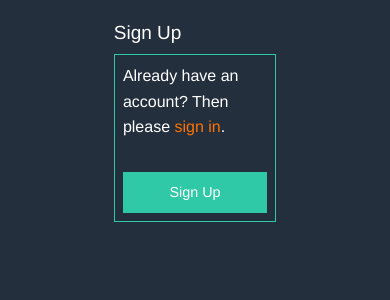
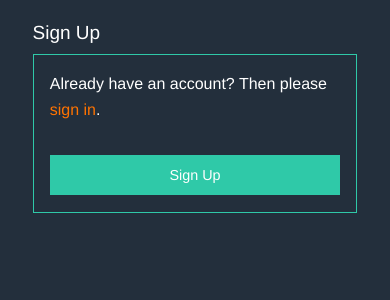
Before and after one commit to SaturDJang/warp, a Django app: template warp/templates/account/signup.html in a window 390 px wide. Shown: the part 64-364 px from the top of the page. Run offline with Django 3.2, Linux system fonts and the light colour scheme; the template is opened without the code that fills it: most values are stand-ins (such as "Sample title", 1, 10 or a date in 2020); style sheets or scripts are compiled from the project's sources; some libraries are stand-ins or nearby versions.

Commit message:
Apply Responsive Design in Login etc page

```diff
--- a/warp/templates/account/login.html
+++ b/warp/templates/account/login.html
@@ -7,7 +7,7 @@
 {% block head_title %}{% trans "Sign In" %}{% endblock %}
 
 {% block inner %}
-  <div class="login-form small-5 small-centered">
+  <div class="login-form small-10 medium-8 large-5 small-centered medium-centered large-centered">
     <h3>Sign In</h3>
     <div class="login-wrapper">
       {% get_providers as socialaccount_providers %}
--- a/warp/templates/account/password_reset.html
+++ b/warp/templates/account/password_reset.html
@@ -7,7 +7,7 @@
 {% block head_title %}{% trans "Password Reset" %}{% endblock %}
 
 {% block inner %}
-  <div class="login-form small-5 small-centered">
+  <div class="login-form small-10 small-centered large-5 large-centered medium-8 medium-centered">
     <h3>{% trans "Password Reset" %}</h3>
     <div class="login-wrapper">
       {% if user.is_authenticated %}
--- a/warp/templates/account/signup.html
+++ b/warp/templates/account/signup.html
@@ -6,7 +6,7 @@
 {% block head_title %}{% trans "Sign Up" %}{% endblock %}
 
 {% block inner %}
-  <div class="login-form small-5 small-centered">
+  <div class="login-form small-10 small-centered large-5 large-centered medium-8 medium-centered">
     <h3>{% trans "Sign Up" %}</h3>
     <div class="login-wrapper">
       <p>{% blocktrans %}Already have an account? Then please <a class="back-login" href="{{ login_url }}">sign in</a>.{% endblocktrans %}</p>
```
